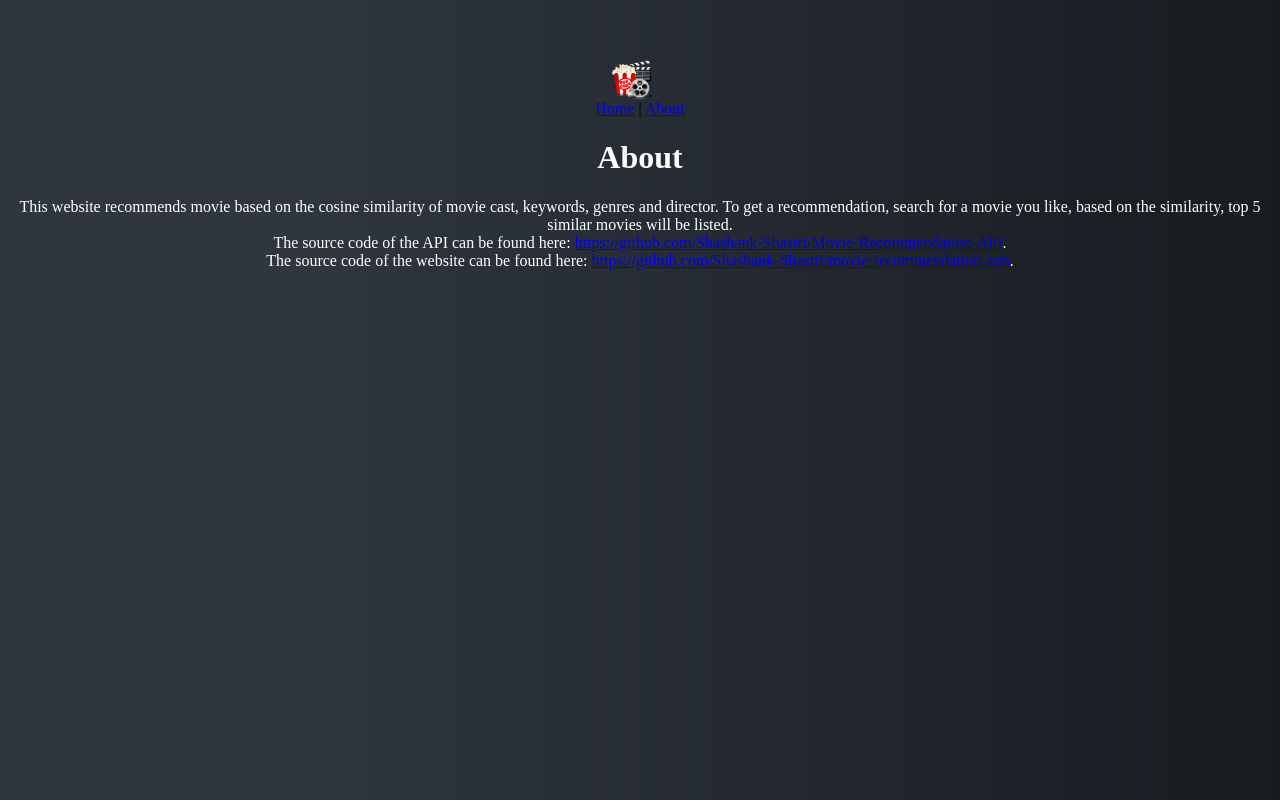
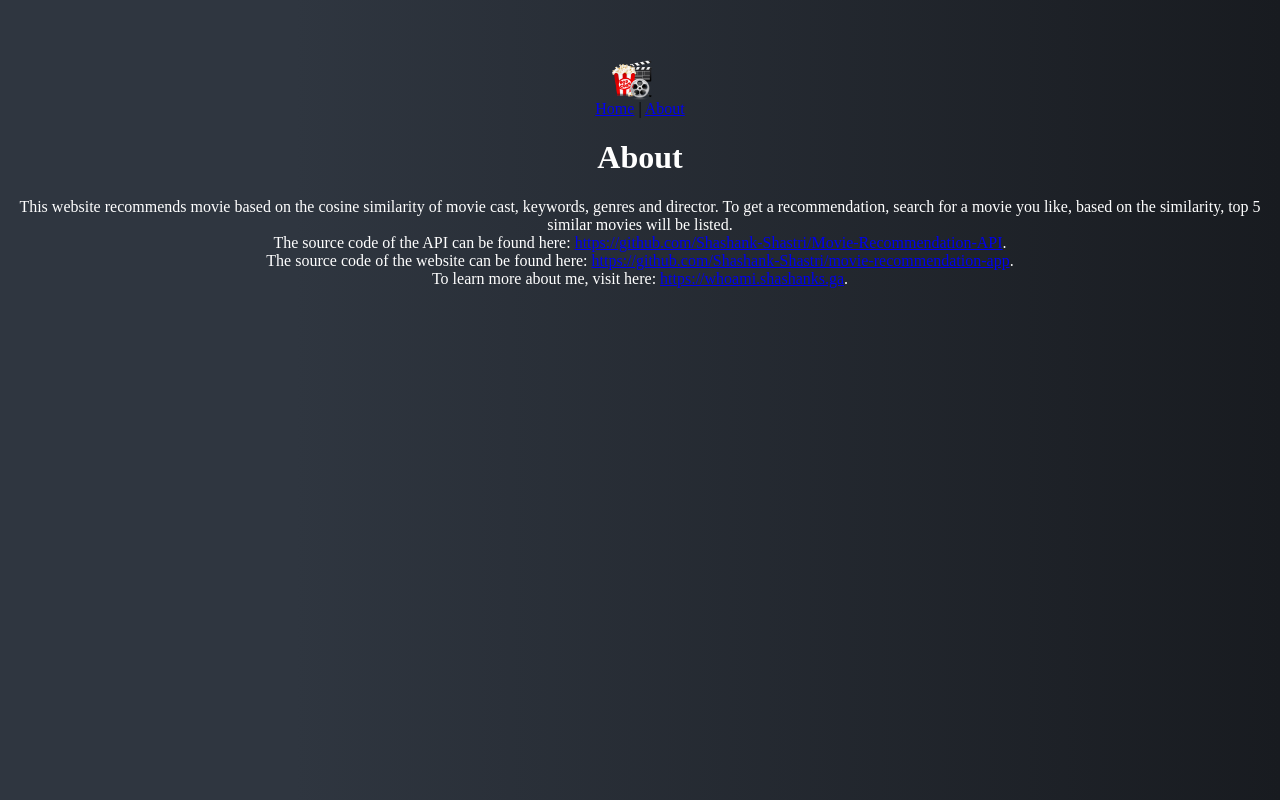
Before and after one commit to Shashank-Shastri/movie-recommendation-app, a Vue app: page /about in a window 1280 px wide. Built offline with nearby package versions, Linux system fonts and the light colour scheme.

Commit message:
Add link to my site in about

```diff
--- a/src/views/About/About.vue
+++ b/src/views/About/About.vue
@@ -19,6 +19,10 @@
                 href="https://github.com/Shashank-Shastri/movie-recommendation-app"
                 >https://github.com/Shashank-Shastri/movie-recommendation-app</a
             >.
+            <br />
+            To learn more about me, visit here:
+            <a href="https://whoami.shashanks.ga">https://whoami.shashanks.ga</a
+            >.
         </div>
     </div>
 </template>
```
